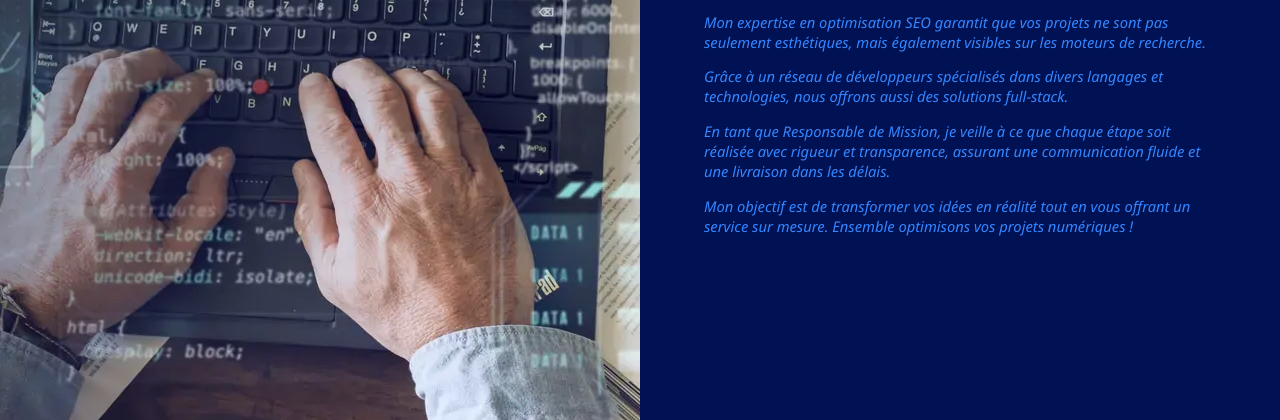
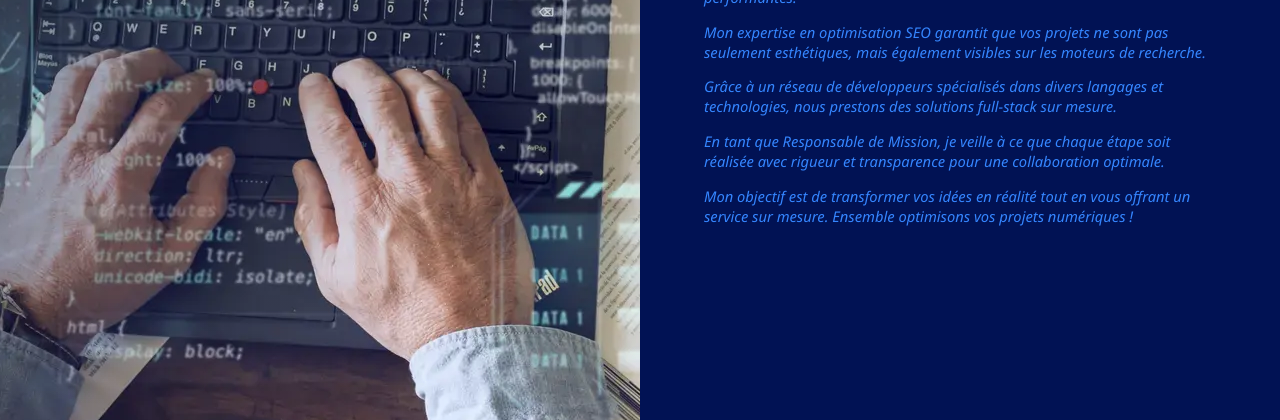
Before and after one commit to CatalysePro/OC_P12, a website: page index.html in a window 1280 px wide. Shown: the part 361-781 px from the top of the page. Drawn offline with nearby package versions, Linux system fonts and the light colour scheme; files that its build step writes are made by us from their sources.

Commit message:
Textes corrections

```diff
--- a/index.html
+++ b/index.html
@@ -239,10 +239,10 @@
 							mais également visibles sur les moteurs de recherche. </p>
 
 						<p>Grâce à un réseau de développeurs spécialisés dans divers
-							langages et technologies, nous offrons aussi des solutions full-stack.</p>
+							langages et technologies, nous prestons des solutions full-stack sur mesure.</p>
 
-						<p>En tant que Responsable de Mission, je veille à ce que chaque étape soit réalisée avec rigueur et transparence,
-							assurant une communication fluide et une livraison dans les délais. </p>
+						<p>En tant que Responsable de Mission, je veille à ce que chaque étape soit réalisée avec rigueur
+							et transparence pour une collaboration optimale. </p>
 
 						<p>Mon objectif est de transformer vos idées en réalité tout en vous
 							offrant un service sur mesure. Ensemble optimisons vos projets numériques !</p>
@@ -354,7 +354,7 @@
 					<h2> Création d'interfaces utilisateur</h2>
 					<p class="back_card_text_line">Service de conception d'interfaces utilisateur centrées sur l'utilisateur,
 						en alliant créativité et techniques de pointe. Grâce à une solide expérience en développement front-end,
-						Nos transformons vos idées en interfaces modernes et intuitives.</p>
+						nous transformons vos idées en interfaces modernes et intuitives.</p>
 
 					<p class="back_card_text_line">Chaque projet est abordé avec une attention particulière
 						aux détails esthétiques tout en assurant une fluidité de navigation optimale.
@@ -383,7 +383,7 @@
 						id="icon-service-optimization-modal">
 					</div>
 					<h2>Optimisation SEO</h2>
-					<p class="back_card_text_line">Nous vous propose un service d'optimisation SEO pour garantir
+					<p class="back_card_text_line">Nous vous proposons un service d'optimisation SEO pour garantir
 						que vos projets ne soient pas seulement esthétiques,
 						mais aussi hautement visibles sur les moteurs de recherche.</p>
 
```
